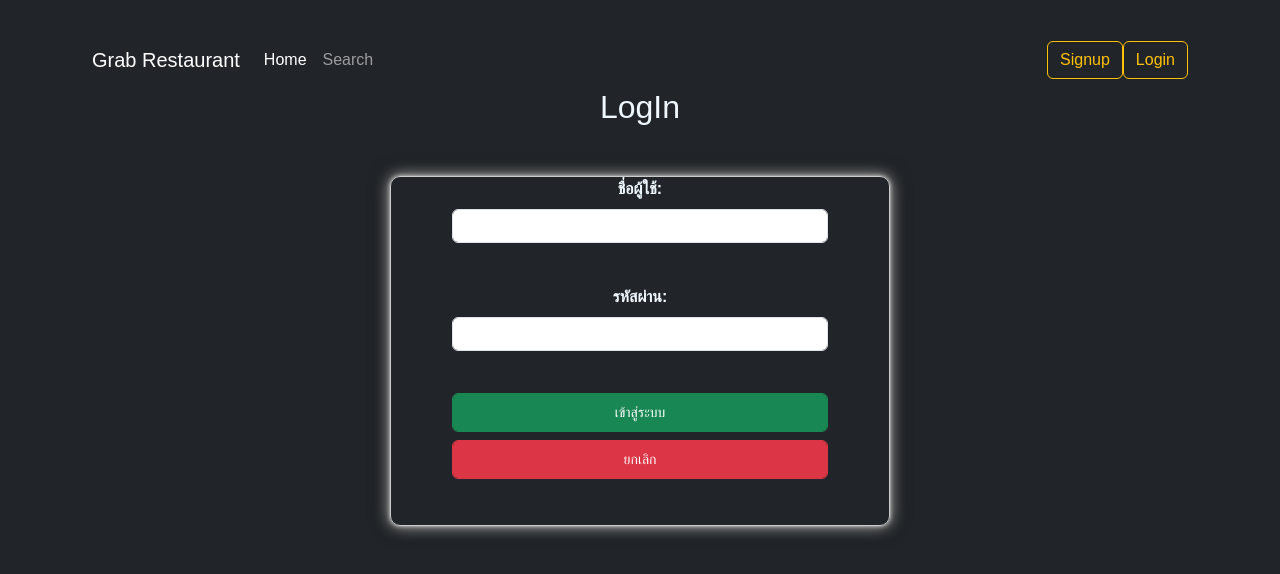
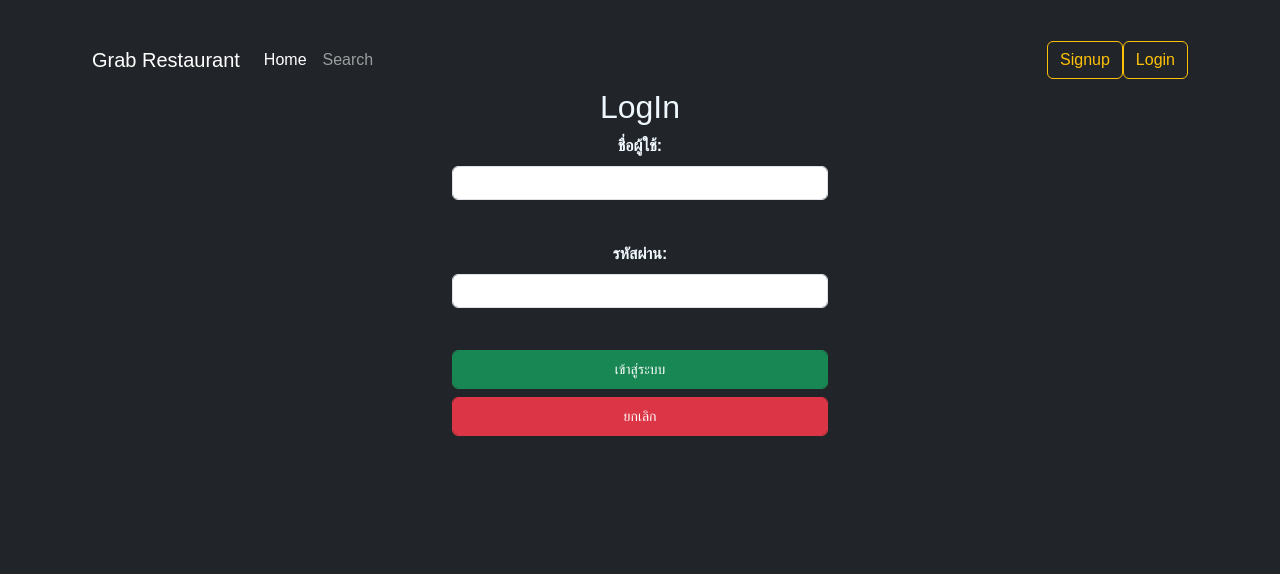
Before and after one commit to SuttiGuy/garb_restaurant_react, a React (Vite) app: page /Login in a window 1280 px wide. Shown: the top 574 px of the page. Built offline with nearby package versions, Linux system fonts and the light colour scheme.

Commit message:
sittoporn

```diff
--- a/src/pages/sign.css
+++ b/src/pages/sign.css
@@ -32,17 +32,3 @@
     box-shadow: 0 0 5px rgb(255, 255, 255), 0 0 10px rgb(0, 0, 0),
     0 0 15px rgb(255, 255, 255), 0 0 20px rgb(0, 0, 0);
   }
-
-.card_login{
-    display: flex;
-    max-width: 100%;
-    width: 500px;
-    height: 350px;
-    margin: 0 auto;
-    margin-top: 50px;
-    border: 1px solid #cccccc;
-    border-radius: 10px;
-    overflow: hidden;
-    box-shadow: 0 0 5px rgb(255, 255, 255), 0 0 10px rgb(0, 0, 0),
-    0 0 15px rgb(255, 255, 255), 0 0 20px rgb(0, 0, 0);
-}
```
